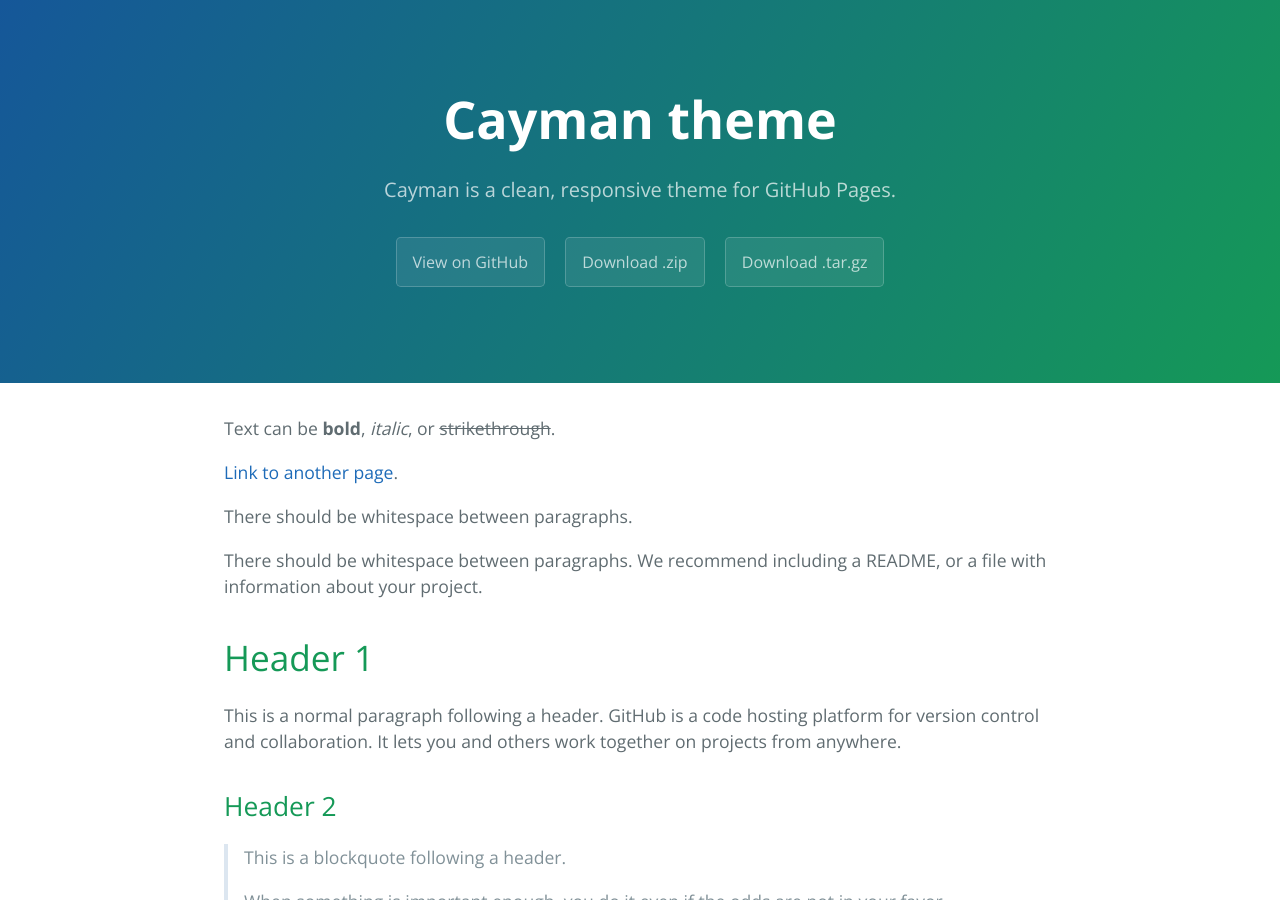
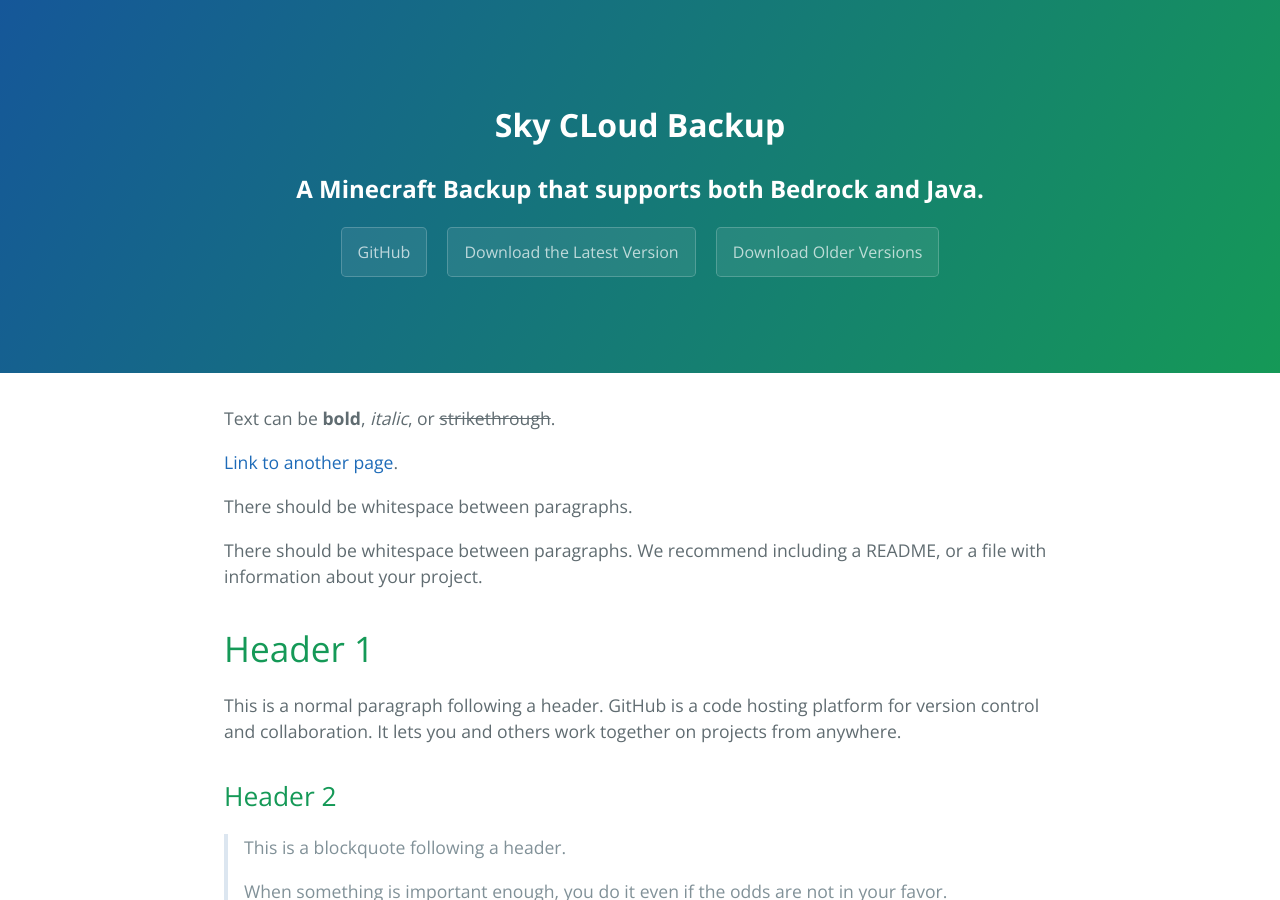
Before and after one commit to AzielLans/Sky-Cloud-Backup, a Jekyll site: the page built from index.md, in a window 1280 px wide and 900 px high. Built offline with Jekyll 4.4.1, drawn with Linux system fonts in a browser that asks for light colours; some of the changed text lies outside the part shown.

Commit message:
Update 2

```diff
--- a/_config.yml
+++ b/_config.yml
@@ -1,5 +1,5 @@
-title: Cayman theme
-description: Cayman is a clean, responsive theme for GitHub Pages.
+title: Sky CLoud Backup
+description: A Minecraft Backup that supports both Bedrock and Java.
 show_downloads: true
 google_analytics:
 theme: jekyll-theme-cayman
--- a/_layouts/default.html
+++ b/_layouts/default.html
@@ -13,17 +13,15 @@
     {% include head-custom.html %}
   </head>
   <body>
-    <a id="skip-to-content" href="#content">Skip to the content.</a>
-
     <header class="page-header" role="banner">
-      <h1 class="project-name">{{ page.title | default: site.title | default: site.github.repository_name }}</h1>
-      <h2 class="project-tagline">{{ page.description | default: site.description | default: site.github.project_tagline }}</h2>
+      <h1 class="Sky Cloud Backup">{{ page.title | default: site.title | default: site.github.repository_name }}</h1>
+      <h2 class="A Minecraft Backup that supports both Bedrock and Java.">{{ page.description | default: site.description | default: site.github.project_tagline }}</h2>
       {% if site.github.is_project_page %}
-        <a href="{{ site.github.repository_url }}" class="btn">View on GitHub</a>
+        <a href="{{ https://github.com/Involts/Sky-Cloud-Backup }}" class="btn">GitHub</a>
       {% endif %}
       {% if site.show_downloads %}
-        <a href="{{ site.github.zip_url }}" class="btn">Download .zip</a>
-        <a href="{{ site.github.tar_url }}" class="btn">Download .tar.gz</a>
+        <a href="{{ https://github.com/Involts/Sky-Cloud-Backup/releases/download/Alpha_0.3/Sky.Cloud.Backup.Alpha.0.3.zip }}" class="btn">Download the Latest Version</a>
+        <a href="{{ https://github.com/Involts/Sky-Cloud-Backup/releases }}" class="btn">Download Older Versions</a>
       {% endif %}
     </header>
 
@@ -31,10 +29,10 @@
       {{ content }}
 
       <footer class="site-footer">
-        {% if site.github.is_project_page %}
-          <span class="site-footer-owner"><a href="{{ site.github.repository_url }}">{{ site.github.repository_name }}</a> is maintained by <a href="{{ site.github.owner_url }}">{{ site.github.owner_name }}</a>.</span>
-        {% endif %}
-        <span class="site-footer-credits">This page was generated by <a href="https://pages.github.com">GitHub Pages</a>.</span>
+          <span class="btn"><a href="{{ https://github.com/Involts/Sky-Cloud-Backup/releases/download/Alpha_0.3/Sky.Cloud.Backup.Alpha.0.3.zip }}" class="btn">Download</a>
+            <a href="{{ https://github.com/Involts/Sky-Cloud-Backup/wiki }}" class="btn">Wiki</a>
+            <a href="{{ https://github.com/Involts/Sky-Cloud-Backup }}" class="btn">Repository</a>
+          </span>
       </footer>
     </main>
   </body>
```
Also changed, not shown: docs/CODE_OF_CONDUCT.md (deleted, +0 -46 lines), docs/CONTRIBUTING.md (deleted, +0 -88 lines), docs/SUPPORT.md (deleted, +0 -9 lines), README.md, docs/another-page.md (renamed from another-page.md).
